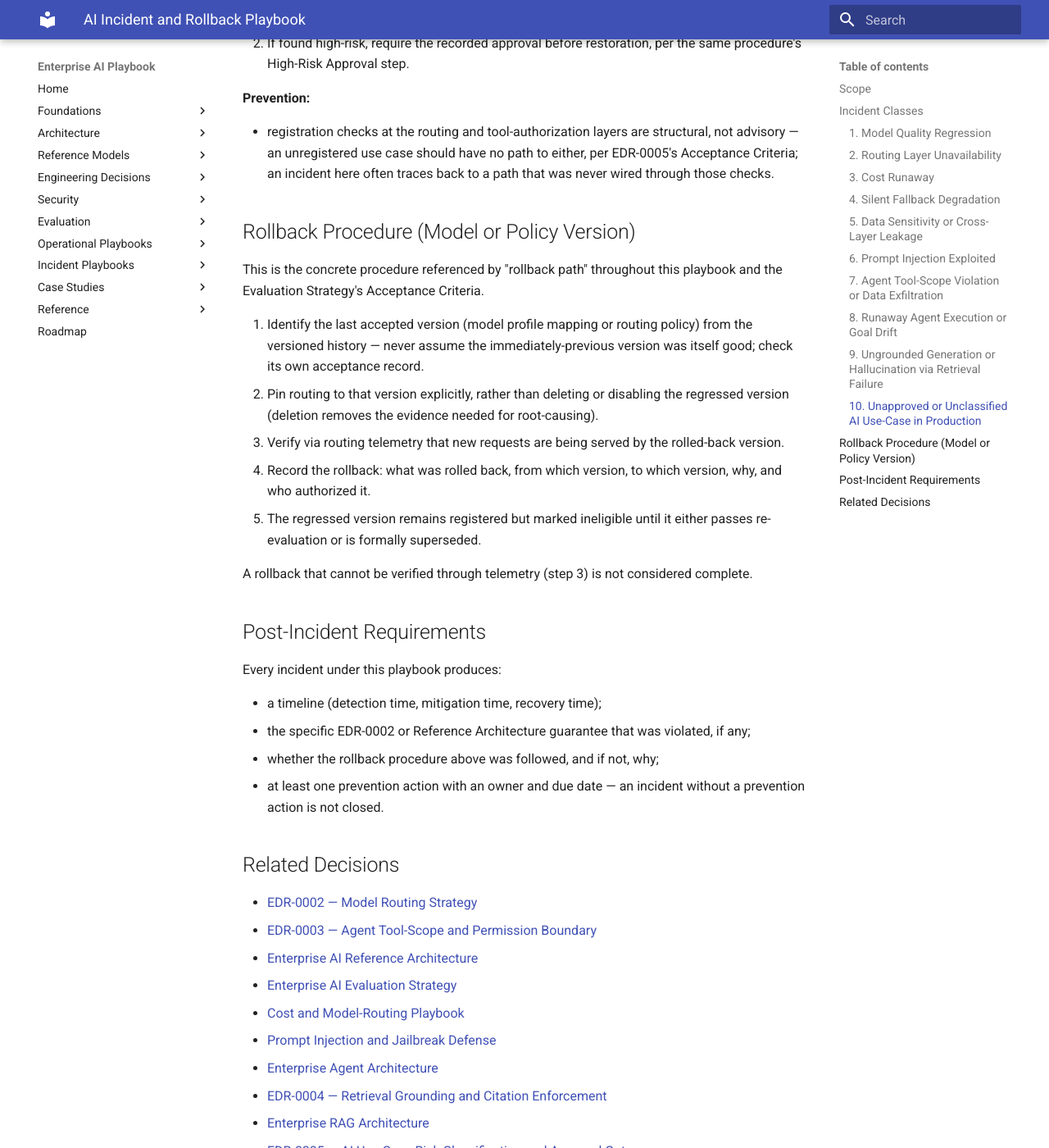
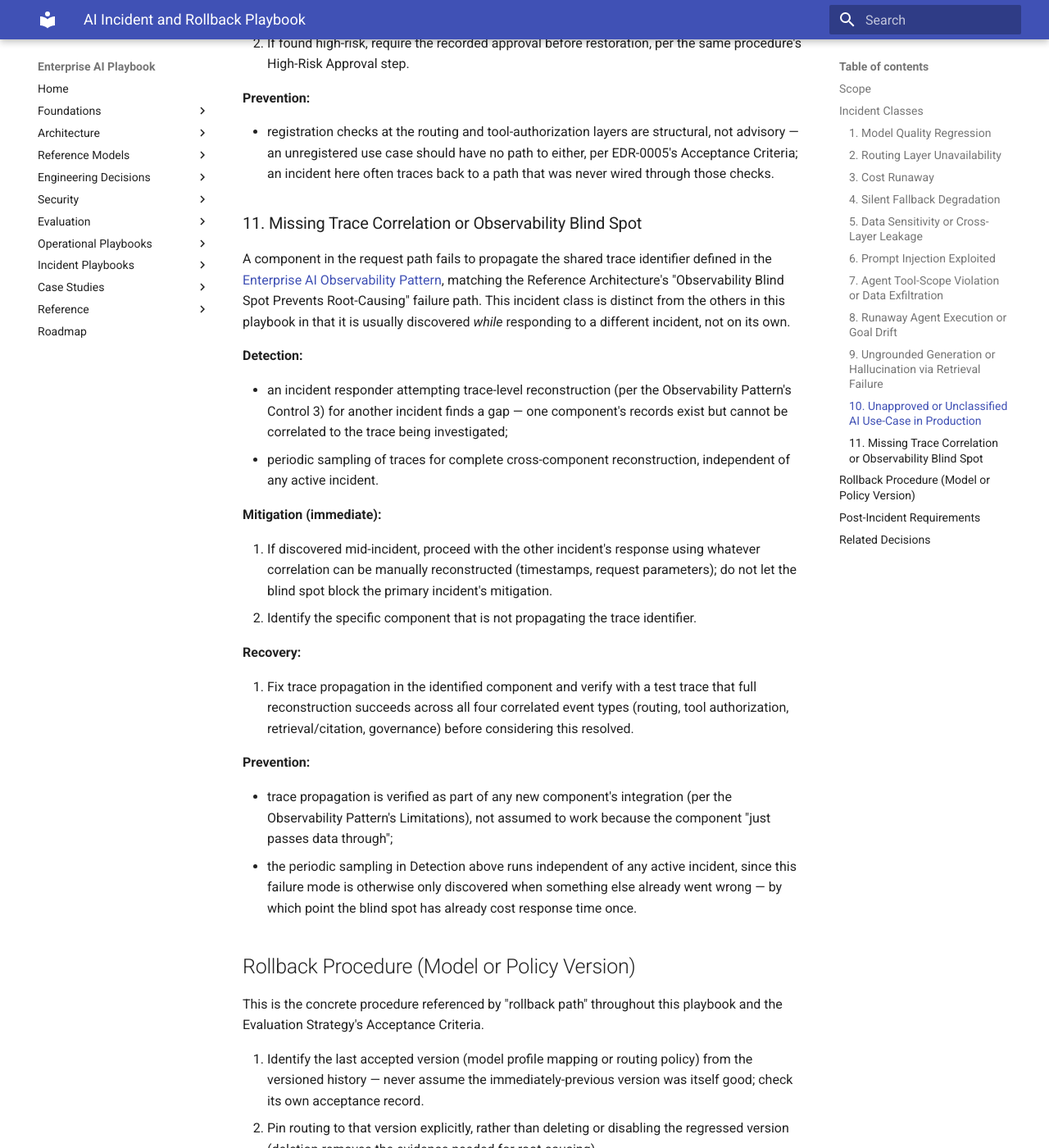
Before and after one commit to marquiano/enterprise-ai-playbook, an MkDocs documentation site: the page built from docs/incident-playbooks/AI_INCIDENT_AND_ROLLBACK_PLAYBOOK.md, in a window 1280 px wide and 1400 px high, scrolled down 7882 px. Shown: the whole window at 82% size. Built offline with MkDocs 1.6.1 and Material for MkDocs 9.7.7, drawn with Linux system fonts in a browser that asks for light colours; some of the changed text lies outside the part shown.

Commit message:
Add Missing Trace Correlation/Observability Blind Spot incident class
Ties to the Enterprise AI Observability Pattern and the Reference
Architecture's corresponding failure path; notes this class is
usually discovered while responding to a different incident.

```diff
--- a/docs/incident-playbooks/AI_INCIDENT_AND_ROLLBACK_PLAYBOOK.md
+++ b/docs/incident-playbooks/AI_INCIDENT_AND_ROLLBACK_PLAYBOOK.md
@@ -238,6 +238,29 @@ A use case is found operating with production model routing or tool authorizatio
 
 - registration checks at the routing and tool-authorization layers are structural, not advisory — an unregistered use case should have no path to either, per EDR-0005's Acceptance Criteria; an incident here often traces back to a path that was never wired through those checks.
 
+### 11. Missing Trace Correlation or Observability Blind Spot
+
+A component in the request path fails to propagate the shared trace identifier defined in the [Enterprise AI Observability Pattern](../engineering-patterns/ENTERPRISE_AI_OBSERVABILITY_PATTERN.md), matching the Reference Architecture's "Observability Blind Spot Prevents Root-Causing" failure path. This incident class is distinct from the others in this playbook in that it is usually discovered *while* responding to a different incident, not on its own.
+
+**Detection:**
+
+- an incident responder attempting trace-level reconstruction (per the Observability Pattern's Control 3) for another incident finds a gap — one component's records exist but cannot be correlated to the trace being investigated;
+- periodic sampling of traces for complete cross-component reconstruction, independent of any active incident.
+
+**Mitigation (immediate):**
+
+1. If discovered mid-incident, proceed with the other incident's response using whatever correlation can be manually reconstructed (timestamps, request parameters); do not let the blind spot block the primary incident's mitigation.
+2. Identify the specific component that is not propagating the trace identifier.
+
+**Recovery:**
+
+3. Fix trace propagation in the identified component and verify with a test trace that full reconstruction succeeds across all four correlated event types (routing, tool authorization, retrieval/citation, governance) before considering this resolved.
+
+**Prevention:**
+
+- trace propagation is verified as part of any new component's integration (per the Observability Pattern's Limitations), not assumed to work because the component "just passes data through";
+- the periodic sampling in Detection above runs independent of any active incident, since this failure mode is otherwise only discovered when something else already went wrong — by which point the blind spot has already cost response time once.
+
 ## Rollback Procedure (Model or Policy Version)
 
 This is the concrete procedure referenced by "rollback path" throughout this playbook and the Evaluation Strategy's Acceptance Criteria.
@@ -272,3 +295,5 @@ Every incident under this playbook produces:
 - [Enterprise RAG Architecture](../reference-architectures/ENTERPRISE_RAG_ARCHITECTURE.md)
 - [EDR-0005 — AI Use-Case Risk Classification and Approval Gate](../engineering-decisions/EDR-0005-USE-CASE-RISK-CLASSIFICATION-AND-APPROVAL-GATE.md)
 - [AI Governance Review Playbook](../operational-playbooks/AI_GOVERNANCE_REVIEW_PLAYBOOK.md)
+- [Enterprise AI Observability Pattern](../engineering-patterns/ENTERPRISE_AI_OBSERVABILITY_PATTERN.md)
+- [AI Production Operations Playbook](../operational-playbooks/AI_PRODUCTION_OPERATIONS_PLAYBOOK.md)
```
